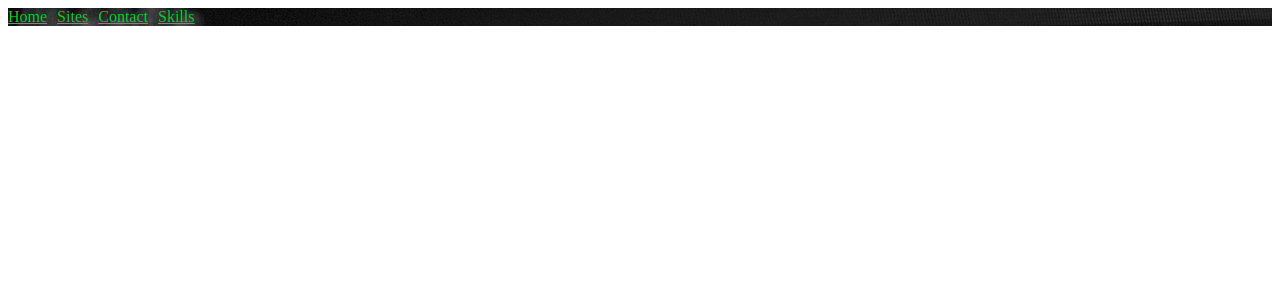
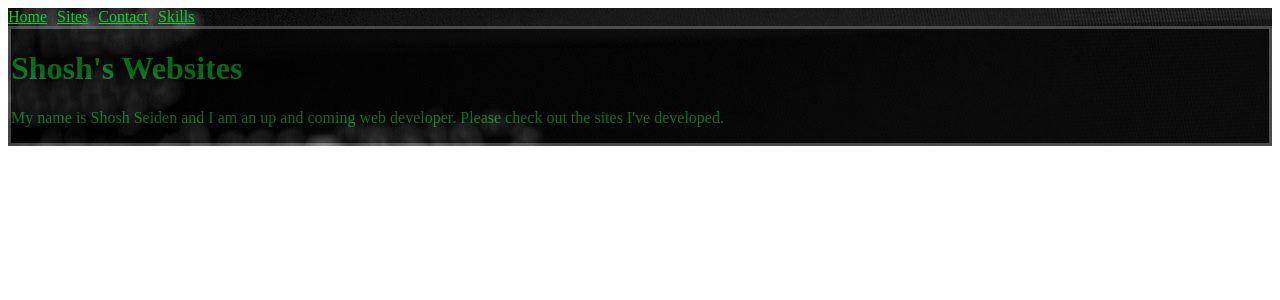
Before and after one commit to shoshseiden/shoshs_site2, a Vue app: page /#/home in a window 1280 px wide. Shown: the top 300 px of the page. Built offline with nearby package versions, Linux system fonts and the light colour scheme.

Commit message:
Home page path fix

```diff
--- a/src/App.vue
+++ b/src/App.vue
@@ -17,7 +17,6 @@ export default {
 
 <style>
 #app {
-background-image: url('assets/html_img.png');
-
+  background-image: url('assets/html_img.png');
 }
 </style>
--- a/src/components/Home.vue
+++ b/src/components/Home.vue
@@ -1,18 +1,18 @@
 <template>
   <div>
-    <div id="intro">
-      <h1>SJSeiden's Websites</h1>
-      <p>{{ message }}</p>
+    <div id=intro>
+      <h1>Shosh's Websites</h1>
+      <p>{{ intro_message }}</p>
     </div>
   </div>
 </template>
 
 <script>
-export default {
+export default{
   name: 'Home',
-  data(){
-    return{
-      message: "Welcome to my online portfolio. Feel free to explore the websites I've created."
+  data() {
+    return {
+      intro_message: "My name is Shosh Seiden and I am an up and coming web developer. Please check out the sites I've developed."
     }
   }
 }
--- a/src/router/index.js
+++ b/src/router/index.js
@@ -10,7 +10,7 @@ Vue.use(Router)
 export default new Router({
   routes: [
     {
-      path: '/',
+      path: '/home',
       name: 'Home',
       component: Home
     },
```
